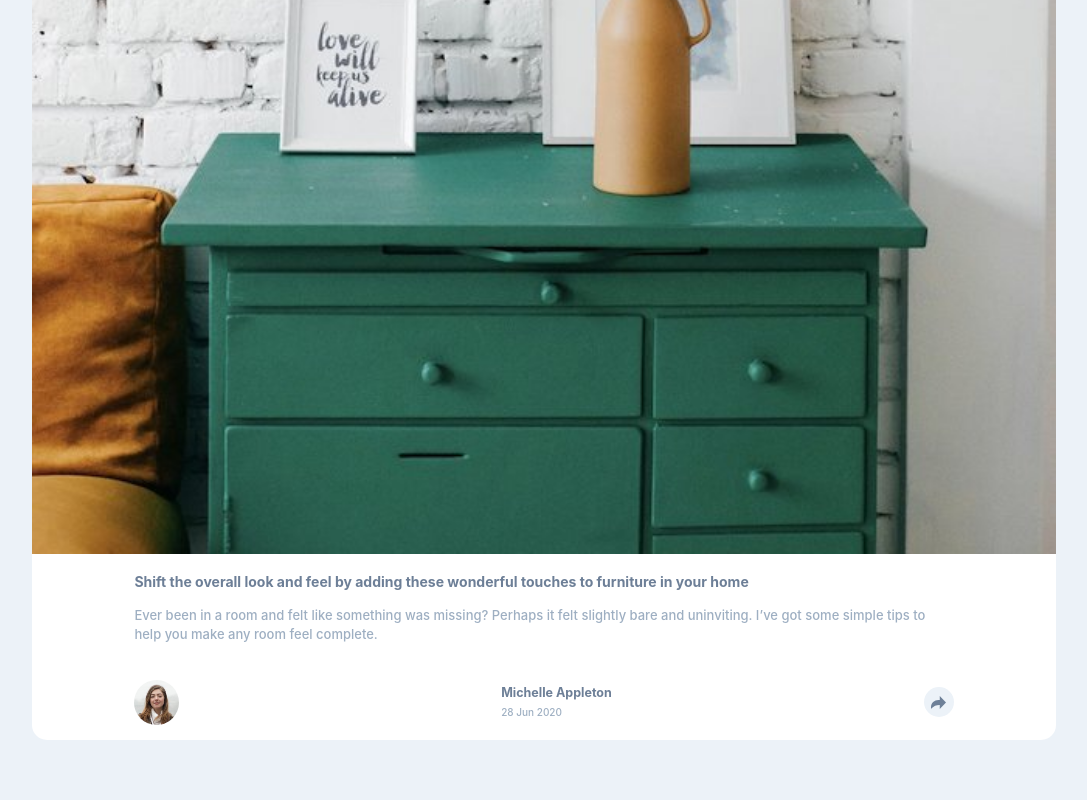
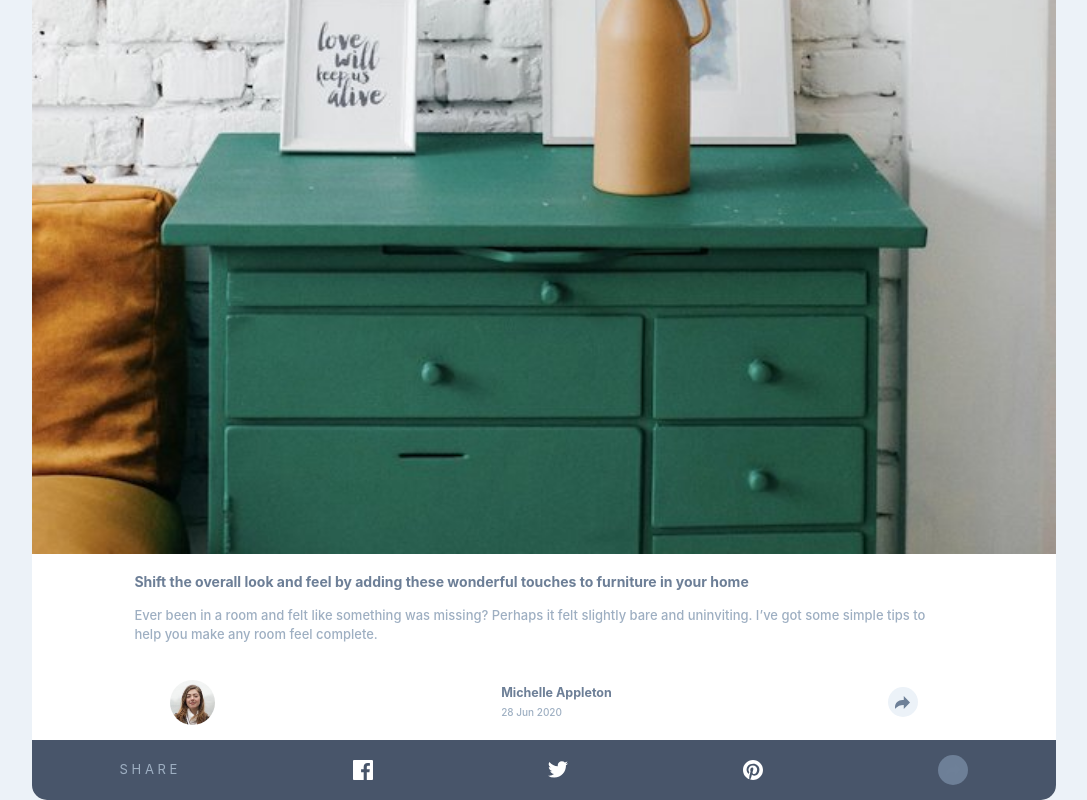
Before and after one commit to darubiomunoz/portfolio-08-articlepreviewcomponent, a React (Create React App) app: page / in a window 1280 px wide. Shown: the part 265-1065 px from the top of the page, without its empty margins (96-1183 px from the left). Before the commit the page ends 1005 px from the top, so only its background shows below. Built offline with nearby package versions, Linux system fonts and the light colour scheme.

Commit message:
interaction share options section

```diff
--- a/src/components/ArticlePreview.js
+++ b/src/components/ArticlePreview.js
@@ -4,6 +4,9 @@ import './styles/ArticlePreview.css';
 import drawersImage from '../assets/images/drawers.jpg';
 import profileImage from '../assets/images/avatar-michelle.jpg';
 import iconShare from '../assets/images/icon-share.svg';
+import iconFacebook from '../assets/images/icon-facebook.svg';
+import iconTwitter from '../assets/images/icon-twitter.svg';
+import iconPinterest from '../assets/images/icon-pinterest.svg';
 
 const ArticlePreview = ({ name, date }) => {
     return (
@@ -16,13 +19,20 @@ const ArticlePreview = ({ name, date }) => {
                 it felt slightly bare and uninviting. I’ve got some simple tips to help you make any room feel complete.</p>
             </div>
             <div className="card-info">
-                <img src={profileImage} className="card-img-profile" alt="Photograph of the article's writer" />
+                <img src={profileImage}className="card-img-profile" alt="Photograph of the article's writer" />
                 <div className="card-profile">
                     <h5 className="card-name">{name}</h5>
                     <time className="card-date">{date}</time>
                 </div>
                 <button className="card-button"><img src={iconShare} className="card-icon" alt="Share icon" /></button>
             </div>
+            <div className="card-share ">
+                <p className="card-legend">S H A R E</p>
+                <img src={iconFacebook} className="card-icon-facebook" alt="Photograph of the article's writer" />
+                <img src={iconTwitter} className="card-icon-twitter" alt="Photograph of the article's writer" />
+                <img src={iconPinterest} className="card-icon-pinterest" alt="Photograph of the article's writer" />
+                <button className="card-button change-color"><img src={iconShare} className="card-icon" alt="Share icon" /></button>
+            </div>
         </div>
     );
 }
--- a/src/components/styles/ArticlePreview.css
+++ b/src/components/styles/ArticlePreview.css
@@ -29,15 +29,18 @@
     color: var(--color-option3);
 }
 
-.card-info {
-    width: 80%;
-    margin: 1.5rem auto;
+.card-info,
+.card-share {
+    width: 100%;
+    height: 20%;
+    margin: 0 auto;
     display: flex;
-    justify-content: space-between;
+    justify-content: space-around;
     align-items: center;
 }
 
 .card-img-profile {
+    margin: 1.5rem 0;
     width: 4.5rem;
     border-radius: var(--border-radius-round);
 }
@@ -70,3 +73,33 @@
     border-radius: var(--border-radius-round);
     border: none;
 }
+
+.card-share {
+    border-bottom-left-radius: var(--border-radius-base);
+    border-bottom-right-radius: var(--border-radius-base);
+    background-color: var(--color-option1);
+}
+
+.card-legend {
+    margin: 0;
+    font-size: var(--font-size-base);
+    color: var(--color-option3);
+}
+
+.card-icon-facebook,
+.card-icon-twitter,
+.card-icon-pinterest {
+    margin: 2rem 0;
+}
+
+.invisible {
+    display: none;
+}
+
+.change-color {
+    background-color: var(--color-option2);
+}
+
+.card-icon:focus {
+    fill: #FFF;
+}
```
